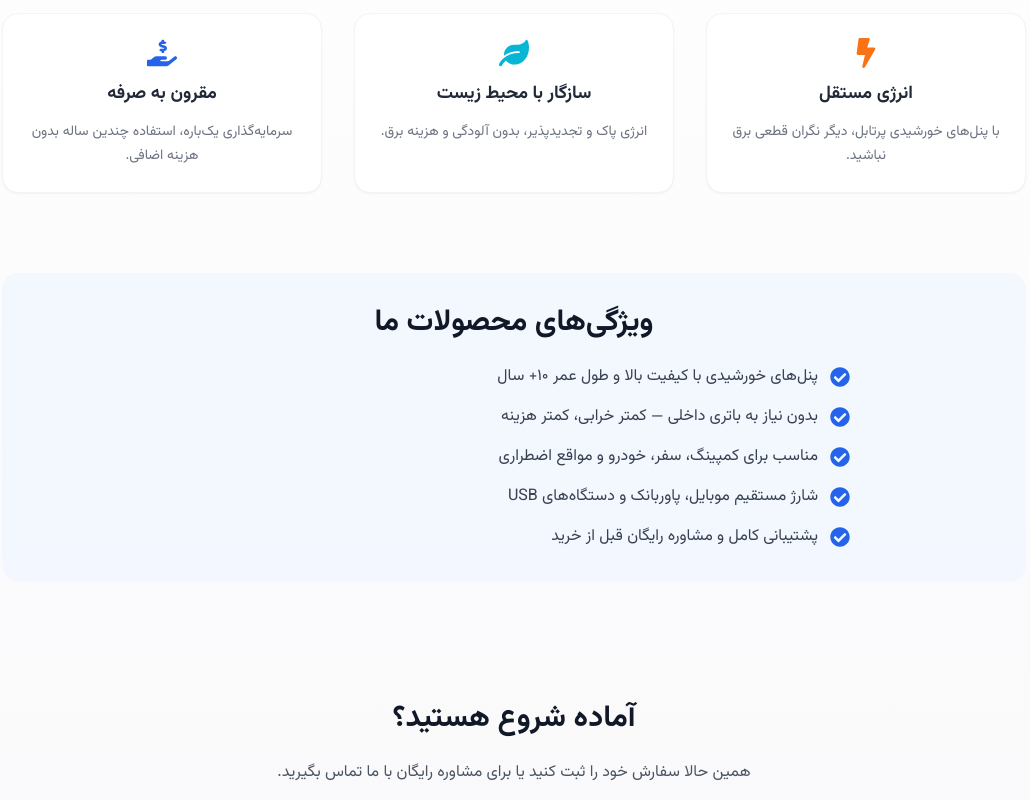
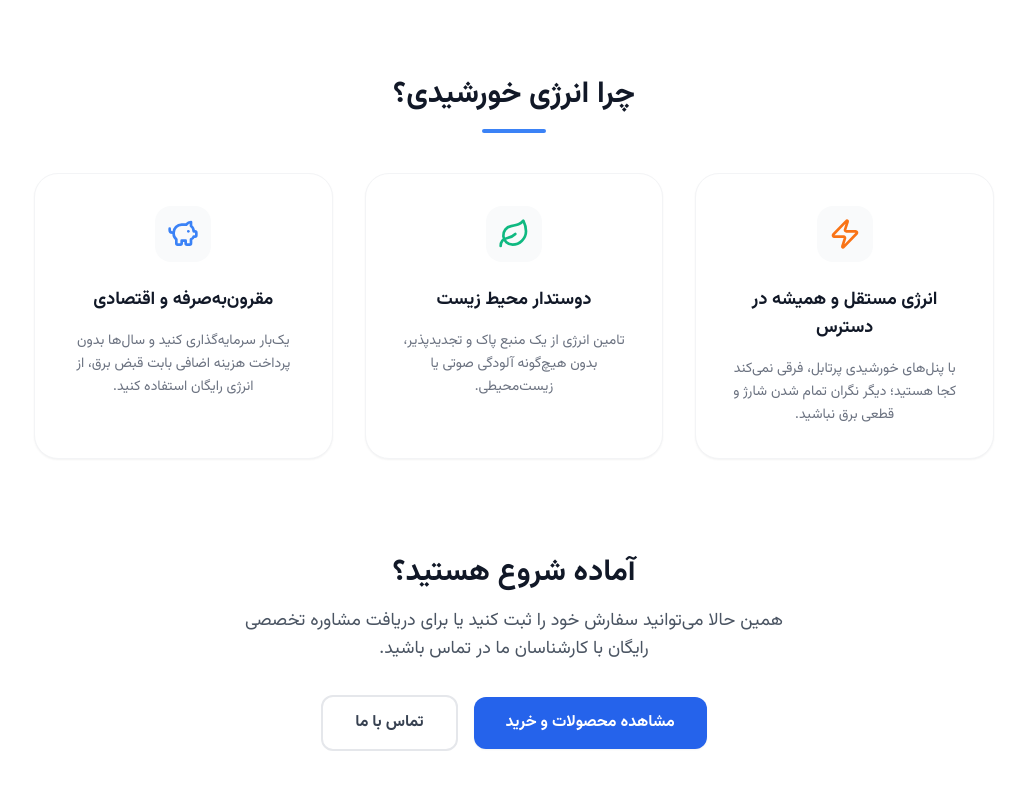
Before and after one commit to aliarabshahi/solarina_github, a Next.js app in the folder frontend/src/: page /about in a window 1280 px wide. Shown: the part 440-1240 px from the top of the page, without its empty margins (126-1156 px from the left). Built offline with nearby package versions, Linux system fonts and the light colour scheme.

Commit message:
update the about pag

```diff
--- a/frontend/src/app/about/components/AboutCTA.tsx
+++ b/frontend/src/app/about/components/AboutCTA.tsx
@@ -2,25 +2,26 @@ import Link from "next/link";
 
 export default function AboutCTA() {
   return (
-    <section className="text-center space-y-6 py-10" dir="rtl">
-      <h2 className="text-2xl sm:text-3xl font-bold text-gray-900">
-        آماده شروع هستید؟
-      </h2>
-      <p className="text-gray-600 text-base max-w-xl mx-auto">
-        همین حالا سفارش خود را ثبت کنید یا برای مشاوره رایگان با ما تماس بگیرید.
-      </p>
-      <div className="flex flex-col sm:flex-row gap-4 justify-center">
+    <section className="text-center space-y-8 pb-10" dir="rtl">
+      <div>
+        <h2 className="text-2xl sm:text-3xl font-bold text-gray-900 mb-4">
+          آماده شروع هستید؟
+        </h2>
+        <p className="text-gray-600 text-lg max-w-xl mx-auto">
+          همین حالا می‌توانید سفارش خود را ثبت کنید یا برای دریافت مشاوره تخصصی رایگان با کارشناسان ما در تماس باشید.
+        </p>
+      </div>
+
+      <div className="flex flex-col sm:flex-row gap-4 justify-center items-center">
         <Link
-          href="/order"
-          className="rounded-md bg-blue-600 px-6 py-3 text-base font-semibold text-white shadow-sm
-                     hover:bg-blue-700 transition-all"
+          href="/products"
+          className="w-full sm:w-auto rounded-xl bg-blue-600 px-8 py-3.5 text-base font-semibold text-white shadow-sm hover:bg-blue-700 hover:shadow-md transition-all duration-200"
         >
-          ثبت سفارش
+          مشاهده محصولات و خرید
         </Link>
         <Link
           href="/contact"
-          className="rounded-md bg-white border-2 border-orange-500 px-6 py-3 text-base font-semibold
-                     text-orange-500 hover:bg-orange-50 transition-all"
+          className="w-full sm:w-auto rounded-xl bg-white border-2 border-gray-200 px-8 py-3.5 text-base font-semibold text-gray-700 hover:border-orange-500 hover:text-orange-600 hover:bg-orange-50 transition-all duration-200"
         >
           تماس با ما
         </Link>
--- a/frontend/src/app/about/components/AboutFeatures.tsx
+++ b/frontend/src/app/about/components/AboutFeatures.tsx
@@ -1,29 +1,34 @@
-import { FaCheckCircle } from "react-icons/fa";
+import { CheckCircle2 } from "lucide-react";
 
 const features = [
-  "پنل‌های خورشیدی با کیفیت بالا و طول عمر ۱۰+ سال",
-  "بدون نیاز به باتری داخلی — کمتر خرابی، کمتر هزینه",
-  "مناسب برای کمپینگ، سفر، خودرو و مواقع اضطراری",
-  "شارژ مستقیم موبایل، پاوربانک و دستگاه‌های USB",
-  "پشتیبانی کامل و مشاوره رایگان قبل از خرید",
+  "پنل‌های خورشیدی با کیفیت بالا و طول عمر بالای ۱۰ سال",
+  "بدون نیاز به باتری داخلی (کاهش چشمگیر خرابی و هزینه‌های جانبی)",
+  "ایده‌آل برای کمپینگ، سفر، آفرود و استفاده در مواقع اضطراری",
+  "قابلیت شارژ مستقیم و ایمن موبایل، پاوربانک و تمامی دستگاه‌های USB",
+  "پشتیبانی فنی کامل و مشاوره رایگان و دلسوزانه پیش از خرید",
 ];
 
 export default function AboutFeatures() {
   return (
-    <section className="bg-blue-50/70 rounded-2xl p-8 space-y-6" dir="rtl">
-      <h2 className="text-2xl sm:text-3xl font-bold text-gray-900 text-center">
-        ویژگی‌های محصولات ما
+    <section dir="rtl">
+      <div className="bg-gradient-to-br from-blue-50 to-blue-100/50 border border-blue-100 rounded-3xl p-8 sm:p-12">
+        <div className="text-center mb-8">
+          <h2 className="text-2xl sm:text-3xl font-bold text-gray-900 mb-4">
+            وجه تمایز محصولات ما
           </h2>
+        </div>
+
         <ul className="space-y-4 max-w-2xl mx-auto">
           {features.map((feature, i) => (
-          <li key={i} className="flex items-start gap-3">
-            <FaCheckCircle className="text-blue-600 text-xl mt-0.5 shrink-0" />
-            <span className="text-gray-700 text-sm sm:text-base leading-relaxed">
+            <li key={i} className="flex items-start gap-4 bg-white/60 p-4 rounded-2xl backdrop-blur-sm border border-white">
+              <CheckCircle2 className="text-blue-600 w-6 h-6 shrink-0" />
+              <span className="text-gray-800 text-sm sm:text-base font-medium leading-relaxed">
                 {feature}
               </span>
             </li>
           ))}
         </ul>
+      </div>
     </section>
   );
 }
--- a/frontend/src/app/about/components/AboutIntro.tsx
+++ b/frontend/src/app/about/components/AboutIntro.tsx
@@ -1,18 +1,18 @@
-import { FaSun } from "react-icons/fa";
+import { Sun } from "lucide-react";
 
 export default function AboutIntro() {
   return (
     <section className="text-center space-y-6" dir="rtl">
-      <div className="flex justify-center mb-4">
-        <FaSun className="text-5xl text-orange-500" />
+      <div className="flex justify-center mb-6">
+        <div className="p-4 bg-orange-50 rounded-full">
+          <Sun className="w-12 h-12 text-orange-500" />
+        </div>
       </div>
-      <h1 className="text-3xl sm:text-4xl font-bold text-gray-900">
+      <h1 className="text-3xl sm:text-4xl lg:text-5xl font-extrabold text-gray-900 tracking-tight">
         درباره ما
       </h1>
-      <p className="text-base sm:text-lg text-gray-600 leading-relaxed max-w-3xl mx-auto">
-        ما یک تیم کوچک و پرانگیزه هستیم که به دنبال ارائه راهکارهای ساده و کاربردی
-        در زمینه انرژی خورشیدی برای مردم ایران هستیم. هدف ما این است که دسترسی
-        به انرژی پاک و مستقل را برای همه آسان کنیم.
+      <p className="text-lg sm:text-xl text-gray-600 leading-relaxed max-w-3xl mx-auto font-medium">
+        ما یک تیم کوچک و پرانگیزه هستیم که به دنبال ارائه راهکارهای ساده، هوشمندانه و کاربردی در زمینه انرژی خورشیدی برای مردم ایران هستیم. هدف ما این است که دسترسی به انرژی پاک و مستقل را برای همه آسان و لذت‌بخش کنیم.
       </p>
     </section>
   );
--- a/frontend/src/app/about/components/AboutProjectSection.tsx
+++ b/frontend/src/app/about/components/AboutProjectSection.tsx
@@ -1,38 +1,46 @@
-import { FaBolt, FaLeaf, FaHandHoldingUsd } from "react-icons/fa";
+import { Zap, Leaf, PiggyBank } from "lucide-react";
 
 const highlights = [
   {
-    icon: <FaBolt className="text-3xl text-orange-500" />,
-    title: "انرژی مستقل",
-    desc: "با پنل‌های خورشیدی پرتابل، دیگر نگران قطعی برق نباشید.",
+    icon: <Zap className="w-8 h-8 text-orange-500" />,
+    title: "انرژی مستقل و همیشه در دسترس",
+    desc: "با پنل‌های خورشیدی پرتابل، فرقی نمی‌کند کجا هستید؛ دیگر نگران تمام شدن شارژ و قطعی برق نباشید.",
   },
   {
-    icon: <FaLeaf className="text-3xl text-cyan-500" />,
-    title: "سازگار با محیط زیست",
-    desc: "انرژی پاک و تجدیدپذیر، بدون آلودگی و هزینه برق.",
+    icon: <Leaf className="w-8 h-8 text-emerald-500" />,
+    title: "دوستدار محیط زیست",
+    desc: "تامین انرژی از یک منبع پاک و تجدیدپذیر، بدون هیچ‌گونه آلودگی صوتی یا زیست‌محیطی.",
   },
   {
-    icon: <FaHandHoldingUsd className="text-3xl text-blue-600" />,
-    title: "مقرون به صرفه",
-    desc: "سرمایه‌گذاری یک‌باره، استفاده چندین ساله بدون هزینه اضافی.",
+    icon: <PiggyBank className="w-8 h-8 text-blue-500" />,
+    title: "مقرون‌به‌صرفه و اقتصادی",
+    desc: "یک‌بار سرمایه‌گذاری کنید و سال‌ها بدون پرداخت هزینه اضافی بابت قبض برق، از انرژی رایگان استفاده کنید.",
   },
 ];
 
 export default function AboutProjectSection() {
   return (
-    <section className="space-y-8" dir="rtl">
-      <h2 className="text-2xl sm:text-3xl font-bold text-gray-900 text-center">
-        چرا انرژی خورشیدی؟
-      </h2>
-      <div className="grid grid-cols-1 sm:grid-cols-3 gap-8">
-        {highlights.map((item) => (
+    <section className="space-y-10" dir="rtl">
+      <div className="text-center">
+        <h2 className="text-2xl sm:text-3xl font-bold text-gray-900 mb-4">
+          چرا انرژی خورشیدی؟
+        </h2>
+        <div className="w-16 h-1 bg-blue-500 mx-auto rounded-full"></div>
+      </div>
+
+      <div className="grid grid-cols-1 sm:grid-cols-3 gap-6 lg:gap-8">
+        {highlights.map((item, index) => (
           <div
-            key={item.title}
-            className="bg-white rounded-2xl p-6 shadow-sm border border-gray-100 text-center space-y-3"
+            key={index}
+            className="bg-white rounded-3xl p-8 shadow-sm border border-gray-100 text-center space-y-4 hover:shadow-md hover:-translate-y-1 transition-all duration-300"
           >
-            <div className="flex justify-center">{item.icon}</div>
-            <h3 className="text-lg font-bold text-gray-800">{item.title}</h3>
-            <p className="text-sm text-gray-500 leading-6">{item.desc}</p>
+            <div className="flex justify-center mb-6">
+              <div className="p-3 bg-gray-50 rounded-2xl">
+                {item.icon}
+              </div>
+            </div>
+            <h3 className="text-lg font-bold text-gray-900">{item.title}</h3>
+            <p className="text-sm text-gray-500 leading-relaxed">{item.desc}</p>
           </div>
         ))}
       </div>
--- a/frontend/src/app/about/page.tsx
+++ b/frontend/src/app/about/page.tsx
@@ -3,16 +3,13 @@ import AboutProjectSection from "./components/AboutProjectSection";
 import AboutFeatures from "./components/AboutFeatures";
 import AboutCTA from "./components/AboutCTA";
 
-/**
- * General About Page — combines introduction, project info, features, and CTA
- */
 export default function AboutPage() {
   return (
-    <div className="min-h-screen bg-gradient-to-b from-white to-[#f9f9fb] py-10 px-6 sm:py-12 sm:px-8 lg:px-12">
-      <div className="max-w-5xl mx-auto space-y-20">
+    <div className="relative z-0 min-h-screen bg-white py-16 sm:py-24">
+      <div className="max-w-5xl mx-auto px-4 sm:px-6 lg:px-8 space-y-24">
         <AboutIntro />
         <AboutProjectSection />
-        <AboutFeatures />
+        {/* <AboutFeatures /> */}
         <AboutCTA />
       </div>
     </div>
```
Lines whose indentation alone changed are shown as unchanged.
